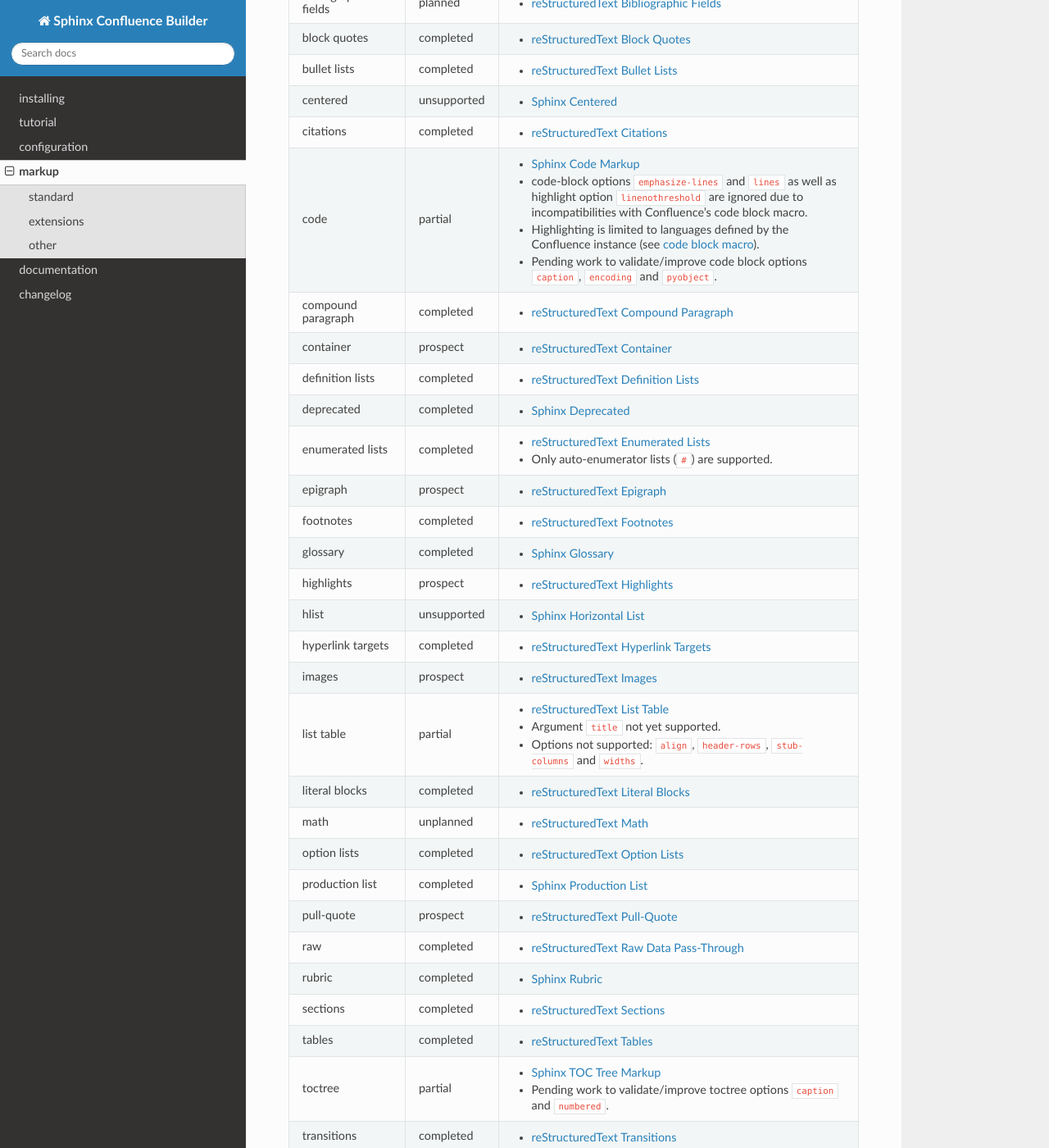
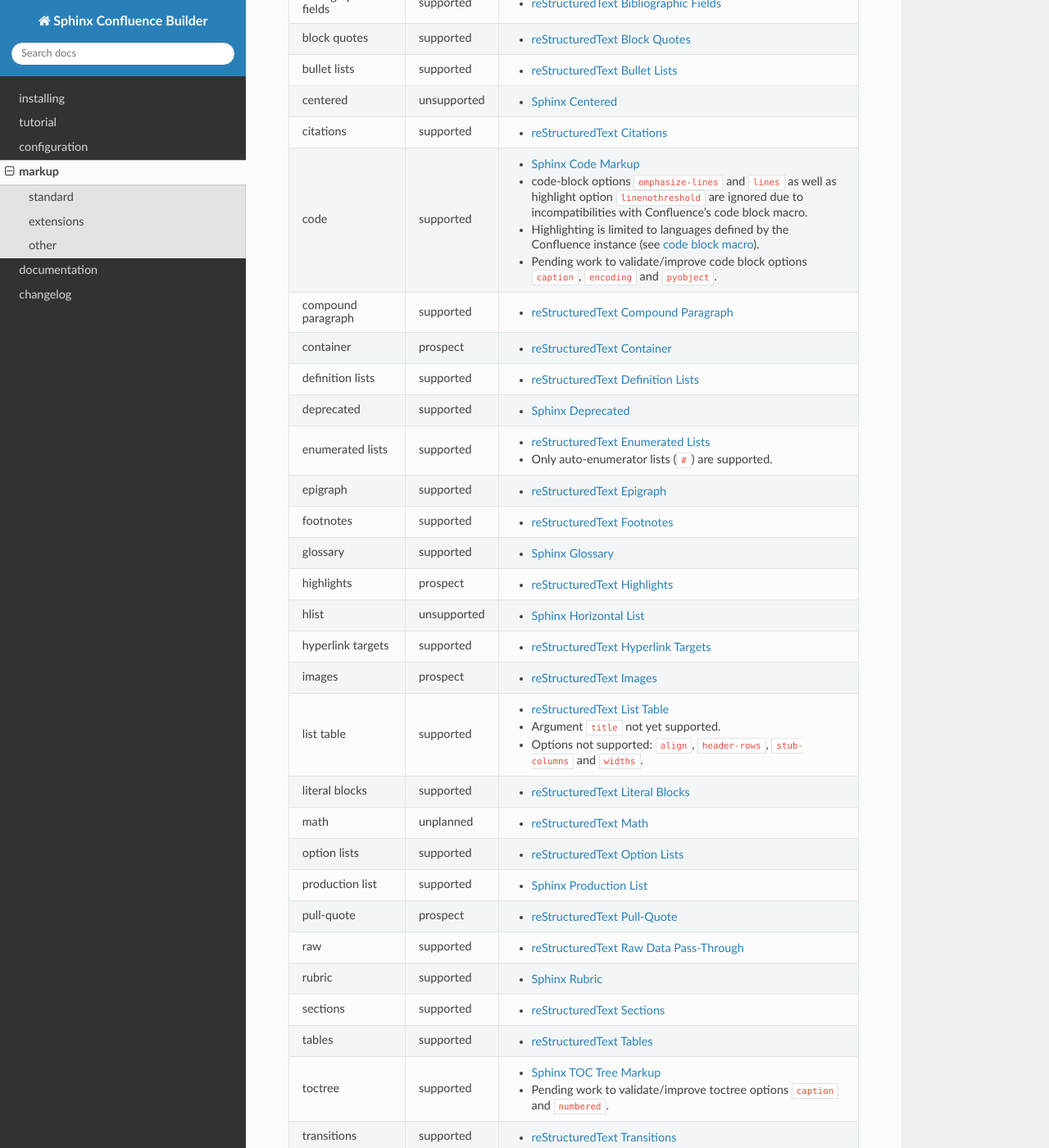
Before and after one commit to sphinx-contrib/confluencebuilder, a Sphinx documentation site: the page built from doc/markup.rst, in a window 1280 px wide and 1400 px high, scrolled down 428 px. Shown: the whole window at 82% size. Built offline with Sphinx 7.4.7 and the Read the Docs theme 2.0.0, drawn with Linux system fonts in a browser that asks for light colours; some of the changed text lies outside the part shown.

Commit message:
doc: tweak supported markup categories
Markup support listed several entries as "partial" or "completed". In
some instances, not all markup can be completely supported due to
limitations in Confluence. Also, markup support can change over time,
thus indicating a markup as completed may not always be valid. Adjusting
these categories to indicate that the markup is just supported.

Signed-off-by: James Knight <james.d.knight@live.com>

```diff
--- a/doc/markup.rst
+++ b/doc/markup.rst
@@ -10,18 +10,18 @@ compatible with Confluence.
 standard
 --------
 
-.. keywords | partial, planned, prospect, unplanned, unsupported
+.. keywords | planned, prospect, supported, unplanned, unsupported
 
 ====================== ============= =====
 type                   status        notes
 ====================== ============= =====
-admonitions            completed     - `reStructuredText Admonitions`_
-bibliographic fields   planned       - `reStructuredText Bibliographic Fields`_
-block quotes           completed     - `reStructuredText Block Quotes`_
-bullet lists           completed     - `reStructuredText Bullet Lists`_
+admonitions            supported     - `reStructuredText Admonitions`_
+bibliographic fields   supported     - `reStructuredText Bibliographic Fields`_
+block quotes           supported     - `reStructuredText Block Quotes`_
+bullet lists           supported     - `reStructuredText Bullet Lists`_
 centered               unsupported   - `Sphinx Centered`_
-citations              completed     - `reStructuredText Citations`_
-code                   partial       - `Sphinx Code Markup`_
+citations              supported     - `reStructuredText Citations`_
+code                   supported     - `Sphinx Code Markup`_
                                      - code-block options ``emphasize-lines``
                                        and ``lines`` as well as highlight option
                                        ``linenothreshold`` are ignored due to
@@ -33,40 +33,40 @@ code                   partial       - `Sphinx Code Markup`_
                                      - Pending work to validate/improve code
                                        block options ``caption``, ``encoding``
                                        and ``pyobject``.
-compound paragraph     completed     - `reStructuredText Compound Paragraph`_
+compound paragraph     supported     - `reStructuredText Compound Paragraph`_
 container              prospect      - `reStructuredText Container`_
-definition lists       completed     - `reStructuredText Definition Lists`_
-deprecated             completed     - `Sphinx Deprecated`_
-enumerated lists       completed     - `reStructuredText Enumerated Lists`_
+definition lists       supported     - `reStructuredText Definition Lists`_
+deprecated             supported     - `Sphinx Deprecated`_
+enumerated lists       supported     - `reStructuredText Enumerated Lists`_
                                      - Only auto-enumerator lists (``#``) are
                                        supported.
-epigraph               prospect      - `reStructuredText Epigraph`_
-footnotes              completed     - `reStructuredText Footnotes`_
-glossary               completed     - `Sphinx Glossary`_
+epigraph               supported     - `reStructuredText Epigraph`_
+footnotes              supported     - `reStructuredText Footnotes`_
+glossary               supported     - `Sphinx Glossary`_
 highlights             prospect      - `reStructuredText Highlights`_
 hlist                  unsupported   - `Sphinx Horizontal List`_
-hyperlink targets      completed     - `reStructuredText Hyperlink Targets`_
+hyperlink targets      supported     - `reStructuredText Hyperlink Targets`_
 images                 prospect      - `reStructuredText Images`_
-list table             partial       - `reStructuredText List Table`_
+list table             supported     - `reStructuredText List Table`_
                                      - Argument ``title`` not yet supported.
                                      - Options not supported: ``align``,
                                        ``header-rows``, ``stub-columns`` and
                                        ``widths``.
-literal blocks         completed     - `reStructuredText Literal Blocks`_
+literal blocks         supported     - `reStructuredText Literal Blocks`_
 math                   unplanned     - `reStructuredText Math`_
-option lists           completed     - `reStructuredText Option Lists`_
-production list        completed     - `Sphinx Production List`_
+option lists           supported     - `reStructuredText Option Lists`_
+production list        supported     - `Sphinx Production List`_
 pull-quote             prospect      - `reStructuredText Pull-Quote`_
-raw                    completed     - `reStructuredText Raw Data Pass-Through`_
-rubric                 completed     - `Sphinx Rubric`_
-sections               completed     - `reStructuredText Sections`_
-tables                 completed     - `reStructuredText Tables`_
-toctree                partial       - `Sphinx TOC Tree Markup`_
+raw                    supported     - `reStructuredText Raw Data Pass-Through`_
+rubric                 supported     - `Sphinx Rubric`_
+sections               supported     - `reStructuredText Sections`_
+tables                 supported     - `reStructuredText Tables`_
+toctree                supported     - `Sphinx TOC Tree Markup`_
                                      - Pending work to validate/improve toctree
                                        options ``caption`` and ``numbered``.
-transitions            completed     - `reStructuredText Transitions`_
-versionadded           completed     - `Sphinx Version Added`_
-versionchanged         completed     - `Sphinx Version Changed`_
+transitions            supported     - `reStructuredText Transitions`_
+versionadded           supported     - `Sphinx Version Added`_
+versionchanged         supported     - `Sphinx Version Changed`_
 ====================== ============= =====
 
 *(note: directive options "class" and "name" are ignored)*
```
